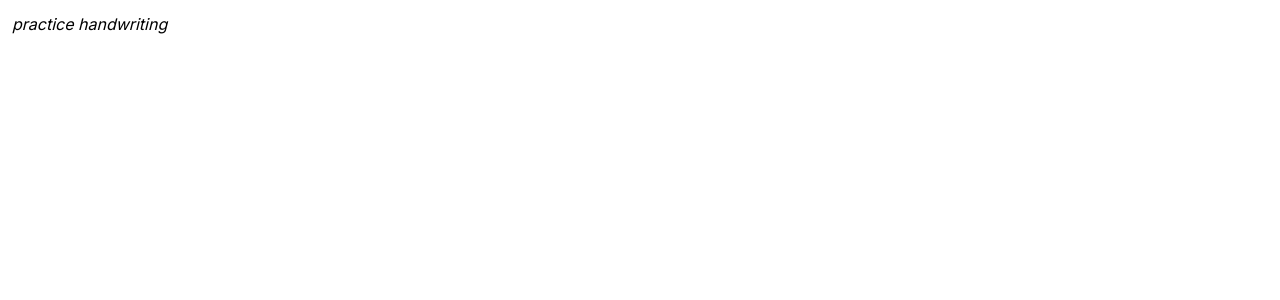
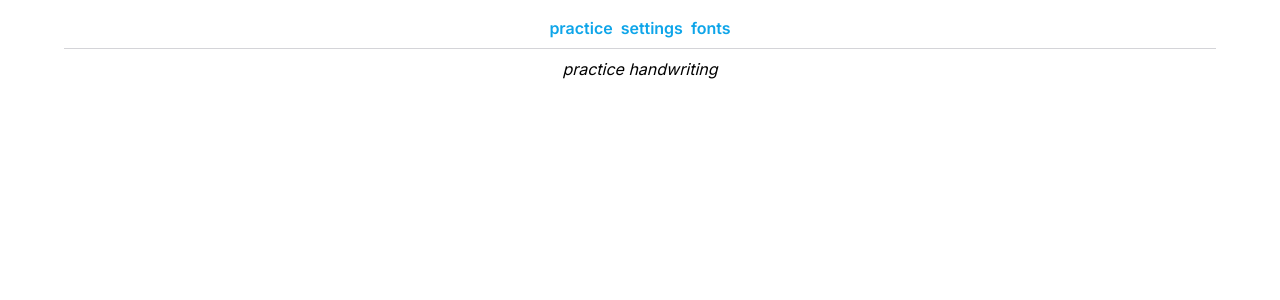
Before and after one commit to blxckOxymoron/pyrus, a Next.js app: page /practice in a window 1280 px wide. Shown: the top 300 px of the page. Built offline with nearby package versions, Linux system fonts and the light colour scheme.

Commit message:
✨ more scaffolding

```diff
--- /dev/null
+++ b/app/(menubar)/layout.tsx
@@ -0,0 +1,33 @@
+import Link from "next/link";
+
+export default function MenubarLayout({
+  children,
+}: {
+  children: React.ReactNode;
+}) {
+  return (
+    <main className="flex flex-col items-center gap-2 p-2">
+      <nav className="flex w-full max-w-6xl justify-center gap-2 border-b border-zinc-300 p-2">
+        <Link
+          href={"/practice"}
+          className="font-semibold text-sky-500 hover:underline"
+        >
+          practice
+        </Link>
+        <Link
+          href={"/settings"}
+          className="font-semibold text-sky-500 hover:underline"
+        >
+          settings
+        </Link>
+        <Link
+          href={"/fonts"}
+          className="font-semibold text-sky-500 hover:underline"
+        >
+          fonts
+        </Link>
+      </nav>
+      <div>{children}</div>
+    </main>
+  );
+}
--- a/app/(navbar)/layout.tsx
+++ /dev/null
@@ -1,7 +0,0 @@
-export default function NavbarLayout({
-  children,
-}: {
-  children: React.ReactNode;
-}) {
-  return <main>{children}</main>;
-}
--- a/app/(page)/layout.tsx
+++ b/app/(page)/layout.tsx
@@ -1 +1,16 @@
-export default function PageLayout() {}
+import BackButton from "@/components/back-button";
+
+export default function PageLayout({
+  children,
+}: {
+  children: React.ReactNode;
+}) {
+  return (
+    <main className="flex flex-col items-center gap-2 p-2">
+      <nav className="w-full max-w-6xl gap-2 border-b border-zinc-300 p-2">
+        <BackButton />
+      </nav>
+      <div>{children}</div>
+    </main>
+  );
+}
--- a/app/layout.tsx
+++ b/app/layout.tsx
@@ -16,7 +16,7 @@ export default function RootLayout({
   return (
     <html lang="en">
       <body
-        className={`${inter.className} bg-white p-3 text-black dark:bg-black dark:text-white`}
+        className={`${inter.className} min-h-screen select-none bg-white text-black selection:bg-sky-500/60 dark:bg-black dark:text-white`}
       >
         {children}
       </body>
--- a/app/page.tsx
+++ b/app/page.tsx
@@ -1,7 +1,13 @@
+import Link from "next/link";
+
 export default function Home() {
   return (
-    <main>
-      <h1 className="text-center text-xl font-bold">this is the home page</h1>
+    <main className="flex h-screen flex-col items-center justify-center p-3 ">
+      <Link href={"practice"}>
+        <h1 className="shadow-0 -rotate-2 bg-sky-600 p-2 text-center text-xl font-bold shadow-lg shadow-sky-400/20 hover:underline">
+          WE ARE GONNA DO SOME WRITING PRACTICE WOW
+        </h1>
+      </Link>
     </main>
   );
 }
--- /dev/null
+++ b/components/back-button.tsx
@@ -0,0 +1,13 @@
+"use client";
+
+import { useRouter } from "next/navigation";
+
+export default function BackButton() {
+  const router = useRouter();
+
+  return (
+    <button onClick={router.back} className="font-semibold hover:underline">
+      &larr; back
+    </button>
+  );
+}
```
Also changed, not shown: app/(menubar)/practice/page.tsx (renamed from app/(navbar)/practice/page.tsx).
